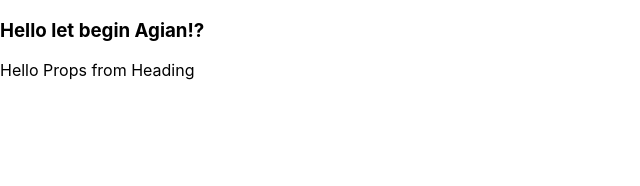
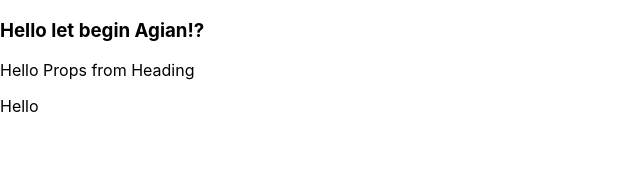
Before and after one commit to thititongumpun/idkwhatimdoing, a React (Create React App) app: page / in a window 1280 px wide. Shown: the top 186 px of the page, without its empty margins (0-640 px from the left). Built offline with nearby package versions, Linux system fonts and the light colour scheme.

Commit message:
label ct

```diff
--- a/src/App.tsx
+++ b/src/App.tsx
@@ -1,5 +1,5 @@
 import { Heading } from "./components/Heading";
-
+import {Label} from './components/Label';
 
 
 const App: React.FC = () => {
@@ -7,6 +7,7 @@ const App: React.FC = () => {
     <div className="App">
       <h3>Hello let begin Agian!?</h3>
       <Heading title="Hello Props from Heading" />
+      <Label title="Hello" content="Hello Props from Label" />
     </div>
   );
 }
--- a/src/components/Clock.tsx
+++ /dev/null
@@ -1,6 +0,0 @@
-
-
-interface Props {
-  timeZoneDifference: number,
-  name: string;
-}
--- /dev/null
+++ b/src/components/Label.tsx
@@ -0,0 +1,13 @@
+import React from 'react';
+interface Props {
+  title: string;
+  content: string;
+}
+
+export const Label: React.FC<Props> = ({ title, content }) => {
+  return (
+    <div>
+      <p>{title}</p>
+    </div>
+  );
+}
```
